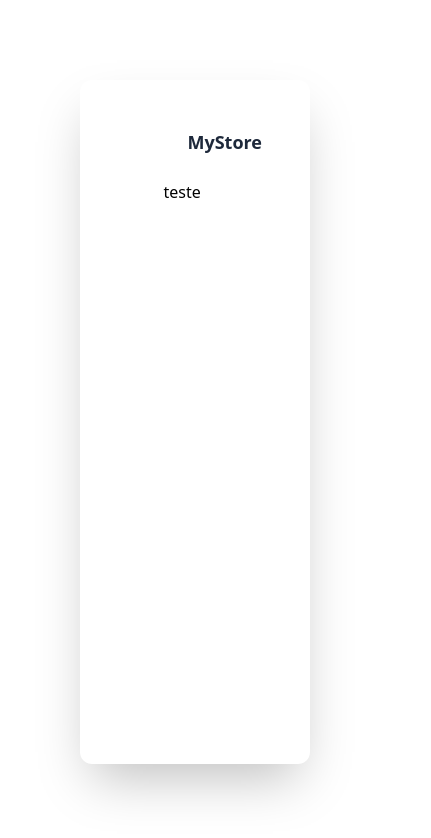
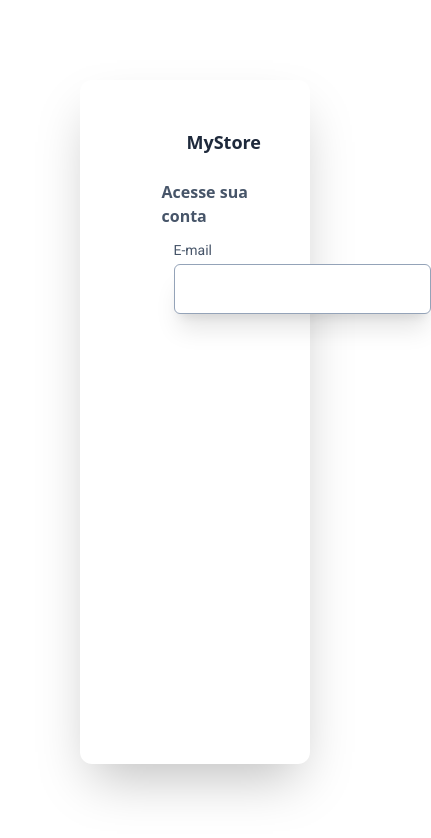
Before and after one commit to Raul26-tech/MyClothes, a React (Vite) app: page /login in a window 390 px wide. Shown: the top 838 px of the page, 431 px wide, since content can reach past the window. Built offline with nearby package versions, Linux system fonts and the light colour scheme.

Commit message:
Criando componente Input

```diff
--- a/package.json
+++ b/package.json
@@ -16,6 +16,7 @@
         "json-server": "^0.17.2",
         "react": "^18.2.0",
         "react-dom": "^18.2.0",
+        "react-hook-form": "^7.43.9",
         "react-router-dom": "6.2.0"
     },
     "devDependencies": {
--- /dev/null
+++ b/src/components/Input/index.tsx
@@ -0,0 +1,66 @@
+import {
+    ForwardRefRenderFunction,
+    InputHTMLAttributes,
+    forwardRef,
+} from 'react';
+
+import { FieldError } from 'react-hook-form';
+
+interface IInputProps extends InputHTMLAttributes<HTMLInputElement> {
+    addClassName?: string;
+    labelClassName?: string;
+    className?: string;
+    disabledInput?: string;
+    error?: FieldError;
+    label?: string;
+}
+
+const InputBase: ForwardRefRenderFunction<HTMLInputElement, IInputProps> = (
+    {
+        error = null,
+        addClassName = '',
+        labelClassName = 'block text-sm text-slate-600 mb-1 font-normal font-roboto',
+        className = `
+        min-w-full
+        p-3
+        outline-none
+        text-slate-600
+        bg-white
+        border-[1px]
+        border-slate-400
+        shadow-xl
+        rounded-md
+        focus:border-theme-blue-50
+        focus:border-[1px]
+    `,
+
+        type = 'text',
+        label,
+        disabled,
+        disabledInput = disabled ? 'bg-slate-200' : '',
+        onBlur,
+        onFocus,
+        ...rest
+    },
+    ref
+) => {
+    return (
+        <label className={`w-full max-h-fit ${addClassName}`}>
+            {label && <span className={`${labelClassName}`}>{label}</span>}
+            <input
+                className={`${className} ${disabledInput}`}
+                type={type}
+                disabled={disabled}
+                onBlur={onBlur}
+                onFocus={onFocus}
+                ref={ref}
+                {...rest}
+            />
+            {error?.message ? (
+                <span className="text-xs text-red-400">{error.message}</span>
+            ) : null}
+        </label>
+    );
+};
+
+export const Input = forwardRef(InputBase);
--- a/src/pages/Login/index.tsx
+++ b/src/pages/Login/index.tsx
@@ -1,6 +1,7 @@
 import { useContext } from 'react';
 import Titles from '../../components/Titles';
 import { MainContext } from '../../contexts/MainContext';
+import { Input } from '../../components/Input';
 
 export default function Login() {
     const { signIn } = useContext(MainContext);
@@ -9,10 +10,17 @@ export default function Login() {
         <>
             <div className="w-screen h-screen p-20">
                 <div className="w-full h-full flex rounded-xl shadow-2xl">
-                    <div className="w-full h-full md:bg-[url('../assets/e-commerce-technology.gif')] bg-no-repeat bg-cover bg-center rounded-l-md opacity-95"></div>
+                    <div className="w-full h-full md:bg-[url('../assets/e-commerce-technology.gif')] bg-no-repeat bg-cover bg-center rounded-l-xl opacity-95"></div>
                     <div className="w-3/4 flex flex-col p-6 ">
                         <Titles>MyStore</Titles>
-                        teste
+                        <div className="w-full h-full flex flex-col justify-center items-center">
+                            <span className="font-montserra font-semibold text-slate-600">
+                                Acesse sua conta
+                            </span>
+                            <div className="w-full h-full p-3 justify-start items-center">
+                                <Input label="E-mail" disabled />
+                            </div>
+                        </div>
                     </div>
                 </div>
             </div>
```
Also changed, not shown: 1 other file (tests, documents, lock files or other folders).
